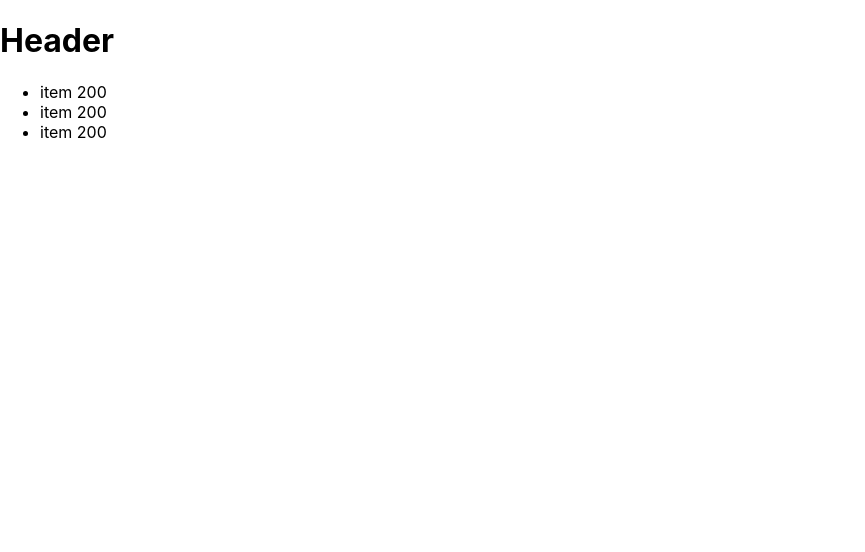
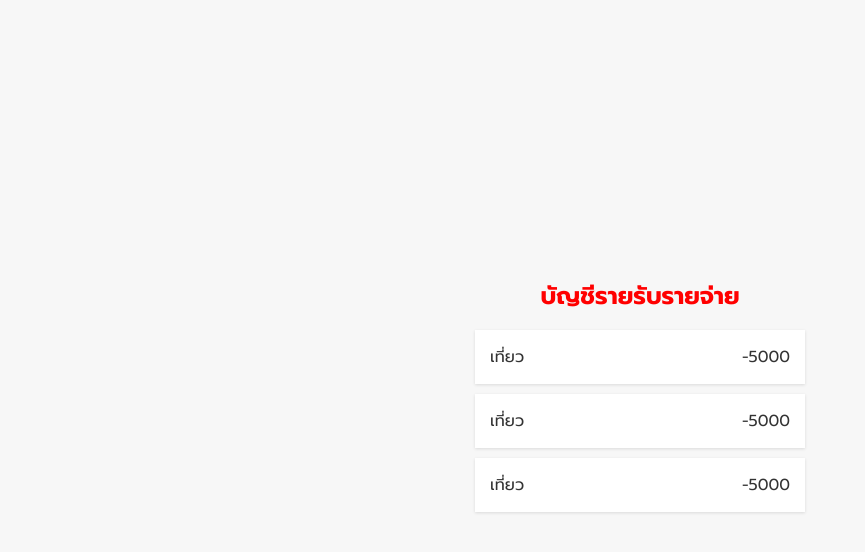
Before and after one commit to Thidtanai/Recap_Knowledge, a React (Create React App) app in the folder Kong/JS_React/react-basic/: page / in a window 1280 px wide. Shown: the top 552 px of the page, without its empty margins (0-865 px from the left). Built offline with nearby package versions, Linux system fonts and the light colour scheme.

Commit message:
Update_JsxCss

```diff
--- a/Kong/JS_React/react-basic/public/index.html
+++ b/Kong/JS_React/react-basic/public/index.html
@@ -24,7 +24,7 @@
       work correctly both with client-side routing and a non-root public URL.
       Learn how to configure a non-root public URL by running `npm run build`.
     -->
-    <title>React App</title>
+    <title>App Name</title>
   </head>
   <body>
     <noscript>You need to enable JavaScript to run this app.</noscript>
--- a/Kong/JS_React/react-basic/src/App.css
+++ b/Kong/JS_React/react-basic/src/App.css
@@ -1,38 +1,21 @@
-.App {
-  text-align: center;
+@import url('https://fonts.googleapis.com/css2?family=Prompt:ital,wght@0,100;0,200;0,300;0,400;0,500;0,600;0,700;0,800;0,900;1,100;1,200;1,300;1,400;1,500;1,600;1,700;1,800;1,900&family=Sriracha&display=swap');
+
+*{
+  box-sizing: border-box;
+  font-family: 'Prompt', sans-serif;
 }
 
-.App-logo {
-  height: 40vmin;
-  pointer-events: none;
-}
-
-@media (prefers-reduced-motion: no-preference) {
-  .App-logo {
-    animation: App-logo-spin infinite 20s linear;
-  }
-}
-
-.App-header {
-  background-color: #282c34;
-  min-height: 100vh;
+body{
+  background: #f7f7f7;
   display: flex;
   flex-direction: column;
   align-items: center;
   justify-content: center;
-  font-size: calc(10px + 2vmin);
-  color: white;
+  min-height: 100vh;
+  margin: 0;
 }
 
-.App-link {
-  color: #61dafb;
+.container{
+  margin: 30px auto;
+  width: 350px;
 }
-
-@keyframes App-logo-spin {
-  from {
-    transform: rotate(0deg);
-  }
-  to {
-    transform: rotate(360deg);
-  }
-}
--- a/Kong/JS_React/react-basic/src/App.js
+++ b/Kong/JS_React/react-basic/src/App.js
@@ -5,11 +5,15 @@ import React from "react";
 import Transaction from "./components/Transaction";
 
 // Nested component
-const Title = () => <h1>Header</h1>;
+const Title = () => (
+  <h1 style={{ color: "red", textAlign: "center", fontSize: "1.5rem" }}>
+    บัญชีรายรับรายจ่าย
+  </h1>
+);
 
 function App() {
   return (
-    <div>
+    <div className="container">
       <Title />
       <Transaction />
     </div>
--- a/Kong/JS_React/react-basic/src/components/Item.js
+++ b/Kong/JS_React/react-basic/src/components/Item.js
@@ -1,7 +1,9 @@
 const Item = () => {
+  const name = "เที่ยว";
+  const amount = 5000;
   return (
     <li>
-      item <span>200</span>
+      {name} <span> -{amount}</span>
     </li>
   );
 };
--- /dev/null
+++ b/Kong/JS_React/react-basic/src/components/Transaction.css
@@ -0,0 +1,16 @@
+.item-list {
+  padding: 0;
+  margin-bottom: 40px;
+  list-style-type: none;
+}
+
+.item-list li{
+    background: #fff;
+    box-shadow: 0 1px 3px rgba(0, 0, 0, 0.12);
+    padding: 15px;
+    color: #333;
+    display: flex;
+    justify-content: space-between;
+    margin: 10px;
+    position: relative;
+}
--- a/Kong/JS_React/react-basic/src/components/Transaction.js
+++ b/Kong/JS_React/react-basic/src/components/Transaction.js
@@ -1,8 +1,9 @@
 import Item from "./Item";
+import "./Transaction.css";
 
 const Transaction = () => {
   return (
-    <ul>
+    <ul className="item-list">
       <Item />
       <Item />
       <Item />
```
